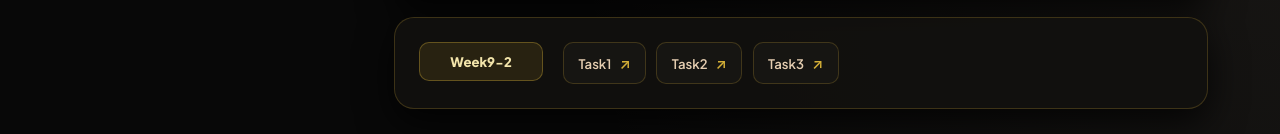
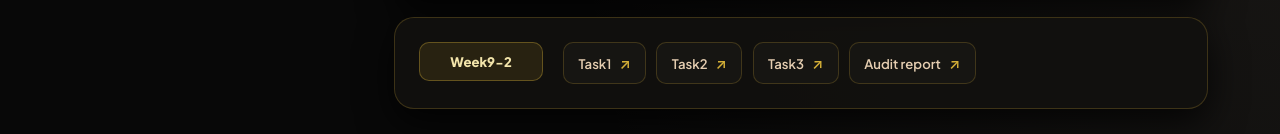
Before and after one commit to Anand1-cmd/web-pro, a plain HTML site: page index.html in a window 1280 px wide. Shown: the part 2172-2306 px from the top of the page. Drawn offline with Linux system fonts and the light colour scheme.

Commit message:
Update index.html

```diff
--- a/index.html
+++ b/index.html
@@ -597,6 +597,7 @@
           <li><a href="week 9-2/task1.html">Task1</a></li>
           <li><a href="week 9-2/task2.html">Task2</a></li>
           <li><a href="week 9-2/task3.html">Task3</a></li>
+          <li><a href="week 9-2/audit.html">Audit report</a></li>
         </ul>
       </section>
 
```
